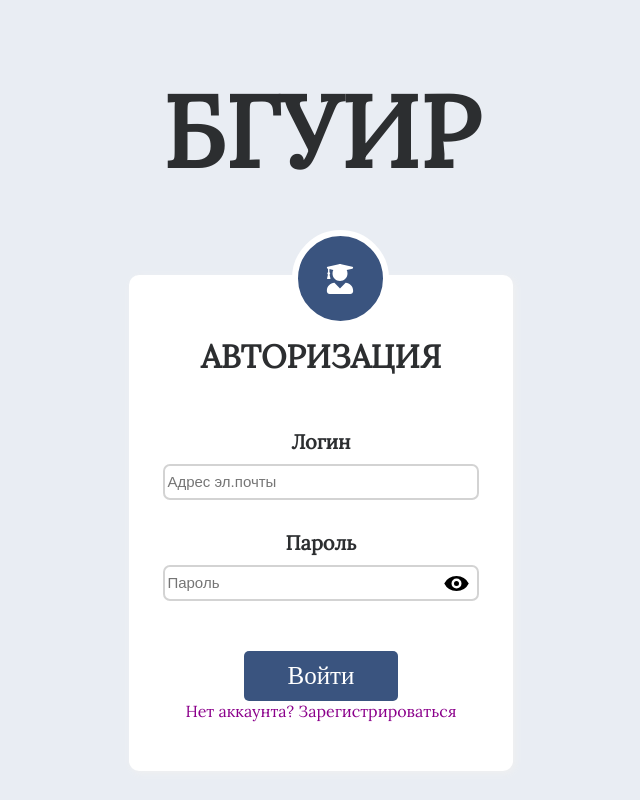
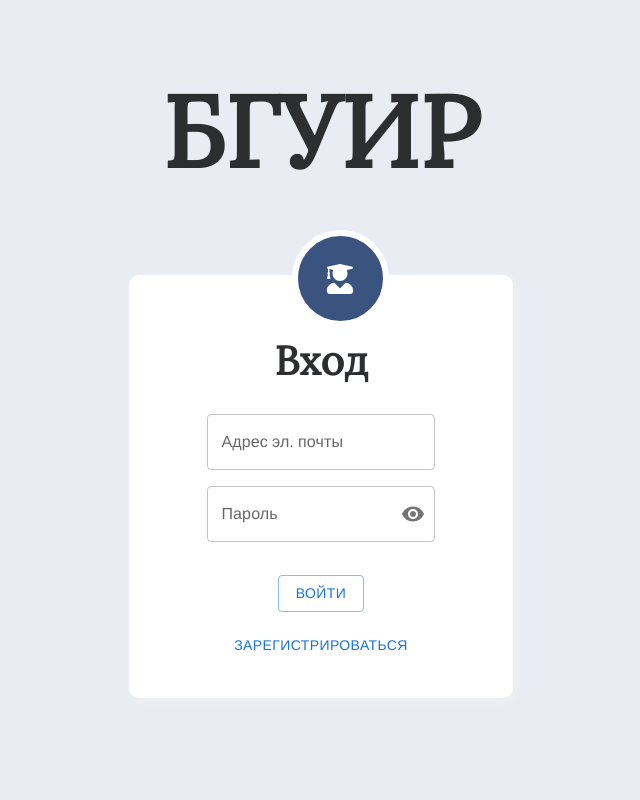
Before and after one commit to p3rfect/ASPZIZ-React-app, a React (Create React App) app: page / in a window 1280 px wide. Shown: the whole page, without its empty margins (319-959 px from the left). Built offline with nearby package versions, Linux system fonts and the light colour scheme; a web font is replaced by a local one.

Commit message:
Switched to material-ui, custom components added, error alerts added, added repeat-password field to registration

```diff
--- a/public/index.css
+++ b/public/index.css
@@ -1,11 +1,9 @@
 body, html{
-    height: 100%;
+    height: 90%;
     margin: 0;
     background-color: #e9edf3;
     color: #2c2e30;
     font-family: "Lora","Arial",serif;
     font-variant: normal;
     font-feature-settings: normal;
-    -webkit-font-smoothing: antialiased;
-    -moz-osx-font-smoothing: grayscale;
 }
--- a/public/index.html
+++ b/public/index.html
@@ -6,6 +6,8 @@
     <title>React App</title>
     <link rel="stylesheet" href="index.css">
     <link rel="stylesheet" href="//fonts.googleapis.com/css?family=Lora">
+    <meta name="viewport" content="initial-scale=1, width=device-width" />
+
   </head>
   <body>
     <noscript>You need to enable JavaScript to run this app.</noscript>
--- a/src/App.js
+++ b/src/App.js
@@ -5,6 +5,12 @@
 import UserInfo from "./pages/UserInfo";
 import NotFound from "./pages/NotFound";
 import Submitting from "./pages/Submitting";
+import '@fontsource/roboto/300.css';
+import '@fontsource/roboto/400.css';
+import '@fontsource/roboto/500.css';
+import '@fontsource/roboto/700.css';
+
+
 function App() {
   return (
     <BrowserRouter>
--- /dev/null
+++ b/src/components/UI/MyAlert/MyAlert.jsx
@@ -0,0 +1,35 @@
+import React from 'react';
+import {Dialog, DialogActions, DialogContent, DialogContentText, DialogTitle} from "@mui/material";
+import Button from "@mui/material/Button";
+
+const MyAlert = ({showAlert, text, title, setShowAlert}) => {
+
+    const handleCloseAlert = () => {
+        setShowAlert(false)
+    }
+
+    return (
+        <Dialog
+            open={showAlert}
+            onClose={handleCloseAlert}
+            aria-labelledby="alert-dialog-title"
+            aria-describedby="alert-dialog-description"
+            maxWidth="xs"
+            fullWidth={true}
+        >
+            <DialogTitle id="alert-dialog-title">
+                {title}
+            </DialogTitle>
+            <DialogContent>
+                <DialogContentText id="alert-dialog-description">
+                    {text}
+                </DialogContentText>
+            </DialogContent>
+            <DialogActions>
+                <Button onClick={handleCloseAlert}>Понятно</Button>
+            </DialogActions>
+        </Dialog>
+    );
+};
+
+export default MyAlert;
--- /dev/null
+++ b/src/components/UI/UnknownError/UnknownError.jsx
@@ -0,0 +1,37 @@
+import React from 'react';
+import {Dialog, DialogActions, DialogContent, DialogContentText, DialogTitle} from "@mui/material";
+import Button from "@mui/material/Button";
+
+const UnknownError = ({setShowAlert, showAlert}) => {
+    const handleCloseAlert = () => {
+        setShowAlert(false)
+    }
+
+    return (
+        <div>
+            <Dialog
+                open={showAlert}
+                onClose={handleCloseAlert}
+                aria-labelledby="alert-dialog-title"
+                aria-describedby="alert-dialog-description"
+                maxWidth="xs"
+                fullWidth={true}
+            >
+                <DialogTitle id="alert-dialog-title">
+                    Ошибка
+                </DialogTitle>
+                <DialogContent>
+                    <DialogContentText id="alert-dialog-description">
+                        Что-то пошло не так...
+                        Попробуйте еще раз через некоторое время.
+                    </DialogContentText>
+                </DialogContent>
+                <DialogActions>
+                    <Button onClick={handleCloseAlert}>Понятно</Button>
+                </DialogActions>
+            </Dialog>
+        </div>
+    );
+};
+
+export default UnknownError;
--- a/src/components/UI/form/MyForm.jsx
+++ b/src/components/UI/formWithPic/MyForm.jsx
@@ -1,11 +1,11 @@
 import React from 'react';
 import classes from "./MyForm.module.css";
 
-const MyForm = ({list, loginForm, ...props}) => {
+const MyForm = ({list, authForm, ...props}) => {
     console.log(props)
     return (
         <div {...props} className={classes.MyForm}>
-            {loginForm
+            {authForm
             ?
                 <div className={classes.PicContainer}>
                     <svg className={classes.Pic} xmlns="http://www.w3.org/2000/svg" viewBox="0 0 448 512">
@@ -14,7 +14,14 @@
                 </div>
             : null
             }
-            {list}
+            <div className={classes.FieldsContainer}>
+                {list.map(e => {
+                    let x = e
+                    console.log(e.type)
+                    if (e.tag === "TextField") x.className = classes.InputItem
+                    return x;
+                })}
+            </div>
         </div>
     );
 };
--- a/src/components/UI/form/MyForm.module.css
+++ b/src/components/UI/formWithPic/MyForm.module.css
@@ -33,3 +33,18 @@
     border: 6px solid #fff;
     background-color: rgb(58, 84, 127);
 }
+
+.FieldsContainer{
+    margin: 20px 50px 20px 50px;
+    display: flex;
+    /*flex-direction: column;*/
+    /*justify-content: center;*/
+    align-items: center;
+    flex-flow: column;
+    /*width: 100%;*/
+    /*vertical-align: center;*/
+}
+
+.InputItem{
+    flex-grow: 1;
+}
--- a/src/pages/Login.jsx
+++ b/src/pages/Login.jsx
@@ -1,41 +1,87 @@
-import React from 'react';
-import MyInput from "../components/UI/input/MyInput";
-import MyButton from "../components/UI/button/MyButton";
-import MyForm from "../components/UI/form/MyForm";
-import {Link, useNavigate} from "react-router-dom";
+import React, {useState} from 'react';
+import MyForm from "../components/UI/formWithPic/MyForm";
+import {useNavigate} from "react-router-dom";
 import {getTokenAsync} from "../services/AuthService"
+import Button from '@mui/material/Button';
+import {VisibilityOff, Visibility} from "@mui/icons-material";
+import {InputAdornment, FormControl, InputLabel, OutlinedInput} from "@mui/material";
+import IconButton from "@mui/material/IconButton";
+import UnknownError from "../components/UI/UnknownError/UnknownError";
+import MyAlert from "../components/UI/MyAlert/MyAlert";
 function Login() {
 
-    let email = '', password = '';
+    const [email, setEmail] = useState('')
+    const [password, setPassword] = useState('')
+    const [showPassword, setShowPassword] = useState(false);
     const route = useNavigate()
+    const [showUnknownError, setShowUnknownError] = useState(false)
+    const [showNotFoundError, setShowNotFoundError] = useState(false)
     const login = async () => {
         try{
             await getTokenAsync(email, password)
             route("/info")
         } catch(e){
-            console.log(e);
-            route("/error")
+            if (e.message === "Invalid user name or password"){
+                setShowNotFoundError(true)
+            } else{
+                setShowUnknownError(true)
+            }
         }
     }
 
-    const setEmail = function(newValue){
-        email = newValue
+    const redirectToReg = () => {
+        route("/registration")
     }
-    const setPassword = function(newValue){
-        password = newValue
-    }
+
+    const handleClickShowPassword = () => setShowPassword((show) => !show);
+
+    const handleMouseDownPassword = (event) => {
+        event.preventDefault();
+    };
 
     return (
         <div style={{textAlign: "center", alignContent: "center"}}>
             <h1 style={{fontSize: "100px", marginBottom: "0px"}}>БГУИР</h1>
+            <UnknownError showAlert={showUnknownError} setShowAlert={setShowUnknownError}/>
+            <MyAlert showAlert={showNotFoundError} setShowAlert={setShowNotFoundError} title="Ошибка"
+                     text = "Неверные адрес эл. почты или пароль"/>
             <MyForm list={[
-                <h1>АВТОРИЗАЦИЯ</h1>,
-                <MyInput type="text" title="Логин" passValue={setEmail} placeholder="Адрес эл.почты" key={1}/>,
-                <MyInput type="password" title="Пароль" passValue={setPassword} placeholder="Пароль" key={2}/>,
-                <MyButton onClick={login} value="Войти" key={3}></MyButton>,
-                <Link to="/registration" style={{cursor: "pointer", color: "darkmagenta", textDecoration: "none"}} key={4}>Нет аккаунта? Зарегистрироваться</Link>
-            ]} loginForm={true}>
-            </MyForm>
+                <h2 style={{fontSize: "40px", margin: "0 0 20px 0"}}>Вход</h2>,
+                <FormControl sx={{ m: 1, width: "80%" }} variant="outlined">
+                    <InputLabel htmlFor="outlined-email">Адрес эл. почты</InputLabel>
+                    <OutlinedInput
+                        id="outlined-login-input"
+                        label="Адрес эл. почты"
+                        value={email}
+                        onChange={e => {setEmail(e.target.value)}}
+                    />
+                </FormControl>,
+                <FormControl sx={{ m: 1, width: "80%" }} variant="outlined">
+                    <InputLabel htmlFor="outlined-adornment-password">Пароль</InputLabel>
+                    <OutlinedInput
+                        id="outlined-password-input"
+                        type={showPassword ? "text" : "password"}
+                        label="Пароль"
+                        endAdornment={
+                            <InputAdornment position="end">
+                                <IconButton
+                                    aria-label="toggle password visibility"
+                                    onClick={handleClickShowPassword}
+                                    onMouseDown={handleMouseDownPassword}
+                                    edge="end"
+                                >
+                                    {showPassword ? <VisibilityOff /> : <Visibility />}
+                                </IconButton>
+                            </InputAdornment>
+                        }
+                        value={password}
+                        onChange={e => {setPassword(e.target.value)}}
+                    />
+                </FormControl>,
+                <Button variant="outlined" style={{marginTop: "25px", width: "30%"}} onClick={login}>Войти</Button>,
+                <Button variant="text" onClick={redirectToReg} style={{marginTop: "15px", marginBottom: "0"}}>Зарегистрироваться</Button>]}
+                authForm={true}
+                style={{paddingBottom: "15px"}}/>
         </div>
     );
 }
--- a/src/pages/Registration.jsx
+++ b/src/pages/Registration.jsx
@@ -1,41 +1,88 @@
 import React from 'react';
-import MyForm from "../components/UI/form/MyForm";
-import MyInput from "../components/UI/input/MyInput";
-import MyButton from "../components/UI/button/MyButton";
-import {Link, useNavigate} from "react-router-dom";
+import MyForm from "../components/UI/formWithPic/MyForm";
+import {useNavigate} from "react-router-dom";
 import {register} from "../services/AuthService";
+import {FormControl, InputLabel, OutlinedInput} from "@mui/material";
+import {useState} from "react";
+import Button from "@mui/material/Button";
+import MyAlert from "../components/UI/MyAlert/MyAlert";
+import UnknownError from "../components/UI/UnknownError/UnknownError";
 
 const Registration = () => {
-    let email = '', password = '';
+    const [email, setEmail] = useState('')
+    const [password, setPassword] = useState('')
+    const [repeatedPassword, setRepeatedPassword] = useState('')
     const route = useNavigate()
+    const [showPasswordAlert, setShowPasswordAlert] = useState(false)
+    const [showUserExistAlert, setShowUserExistAlert] = useState(false)
+    const [showUnknownError, setShowUnknownError] = useState(false)
 
     const registerUser = async () => {
-        try{
-            await register(email, password);
-            route("/submitting")
-        } catch (e){
-            throw new Error(e)
+        if (repeatedPassword === password) {
+            try {
+                await register(email, password);
+                route("/submitting")
+            } catch (e) {
+                if (e.message === "User is already exist"){
+                    setShowUserExistAlert(true)
+                }
+                else{
+                    setShowUnknownError(true)
+                }
+            }
+        }
+        else{
+            setShowPasswordAlert(true)
         }
     }
 
-    const setEmail = function(newValue){
-        email = newValue
-    }
-    const setPassword = function(newValue){
-        password = newValue
+    const redirectToLogin = () => {
+        route("/")
     }
 
     return (
-        <div style={{textAlign: "center", verticalAlign: "center", alignContent: "center"}}>
+        <div style={{textAlign: "center", alignContent: "center"}}>
             <h1 style={{fontSize: "100px", marginBottom: "0px"}}>БГУИР</h1>
+            <MyAlert setShowAlert={setShowPasswordAlert} showAlert={showPasswordAlert} title={"Ошибка"}
+                     text={"Введенные пароли не совпадают"}/>
+            <MyAlert setShowAlert={setShowUserExistAlert} showAlert={showUserExistAlert} title={"Ошибка"}
+                     text={"Данный пользователь уже существует"}/>
+            <UnknownError setShowAlert={setShowUnknownError} showAlert={showUnknownError}/>
             <MyForm list={[
-                <h1>РЕГИСТРАЦИЯ</h1>,
-                <MyInput type="text" title="Логин" passValue={setEmail} placeholder="Адрес эл.почты" key={1}/>,
-                <MyInput type="password" title="Пароль" passValue={setPassword} placeholder="Пароль" key={2}/>,
-                <MyButton onClick={registerUser} value="Зарегистрироваться" key={3}></MyButton>,
-                <Link to="/" style={{cursor: "pointer", color: "darkmagenta", textDecoration: "none"}} key={4}>Уже есть аккаунт? Войти</Link>
-            ]} loginForm={true}>
-            </MyForm>
+                <h2 style={{fontSize: "40px", margin: "0 0 20px 0"}}>Регистрация</h2>,
+                <FormControl sx={{ m: 1, width: "80%" }} variant="outlined">
+                    <InputLabel htmlFor="outlined-email">Адрес эл. почты</InputLabel>
+                    <OutlinedInput
+                        id="outlined-login-input"
+                        label="Адрес эл. почты"
+                        value={email}
+                        onChange={e => {setEmail(e.target.value)}}
+                    />
+                </FormControl>,
+                <FormControl sx={{ m: 1, width: "80%" }} variant="outlined">
+                    <InputLabel htmlFor="outlined-adornment-password">Пароль</InputLabel>
+                    <OutlinedInput
+                        id="outlined-password-input"
+                        type="password"
+                        label="Пароль"
+                        value={password}
+                        onChange={e => {setPassword(e.target.value)}}
+                    />
+                </FormControl>,
+                <FormControl sx={{ m: 1, width: "80%" }} variant="outlined">
+                    <InputLabel htmlFor="outlined-adornment-password">Повторите пароль</InputLabel>
+                    <OutlinedInput
+                        id="outlined-password-input"
+                        type="password"
+                        label="Повторите пароль"
+                        value={repeatedPassword}
+                        onChange={e => {setRepeatedPassword(e.target.value)}}
+                    />
+                </FormControl>,
+                <Button variant="outlined" style={{marginTop: "25px", width: "50%"}} onClick={registerUser}>Зарегистрироваться</Button>,
+                <Button variant="text" onClick={redirectToLogin} style={{marginTop: "15px", marginBottom: "0"}}>Войти</Button>]}
+                authForm={true}
+                style={{paddingBottom: "15px"}}/>
         </div>
     );
 };
--- a/src/pages/UserInfo.jsx
+++ b/src/pages/UserInfo.jsx
@@ -1,13 +1,16 @@
 import React from 'react';
 import {Navigate} from "react-router-dom";
 import {isNotAuthed} from "../services/AuthService"
+import TextField from '@mui/material/TextField';
 
 const UserInfo = () => {
     if (isNotAuthed()) return <Navigate to="/"/>
 
     return (
         <div>
-            <h1 style={{fontSize: "100px"}}>Welcome!</h1>
+            <TextField id="outlined-basic" label="Outlined" variant="outlined" />
+            <TextField id="filled-basic" label="Filled" variant="filled" />
+            <TextField id="standard-basic" label="Standard" variant="standard" />
         </div>
     );
 };
--- a/src/services/AuthService.js
+++ b/src/services/AuthService.js
@@ -25,7 +25,7 @@
 
     } else {
         // если произошла ошибка, из errorText получаем текст ошибки
-        throw new Error("Error: " + response.status + data.errorText)
+        throw new Error(data.errorText)
     }
 }
 
@@ -44,7 +44,7 @@
     const data = await response.json()
 
     if (!response.ok) {
-        throw new Error("Error: " + response.status + data.errorText)
+        throw new Error(data.errorText)
     }
 }
 
```
Also changed, not shown: package.json (+15 -0 lines), 1 other file (tests, documents, lock files or other folders).
